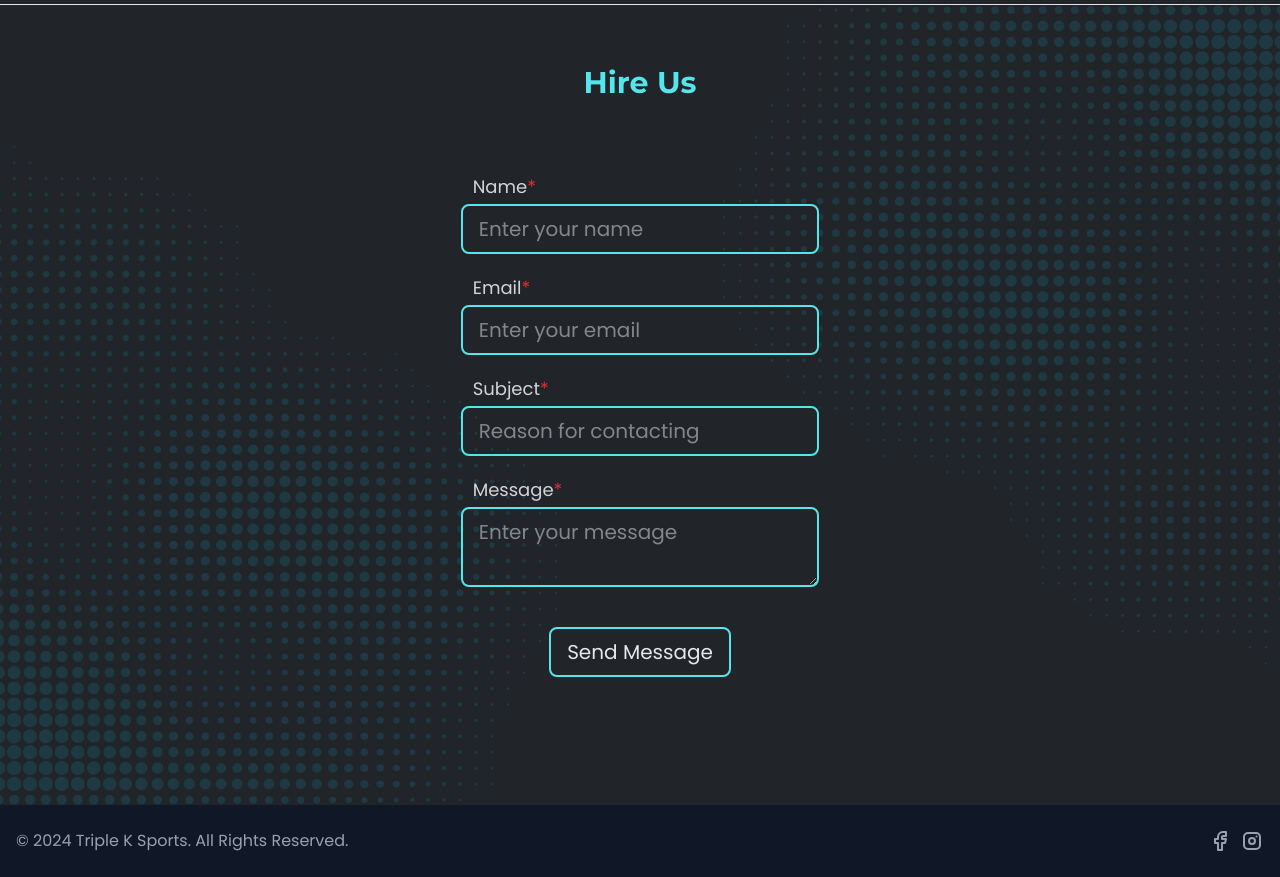
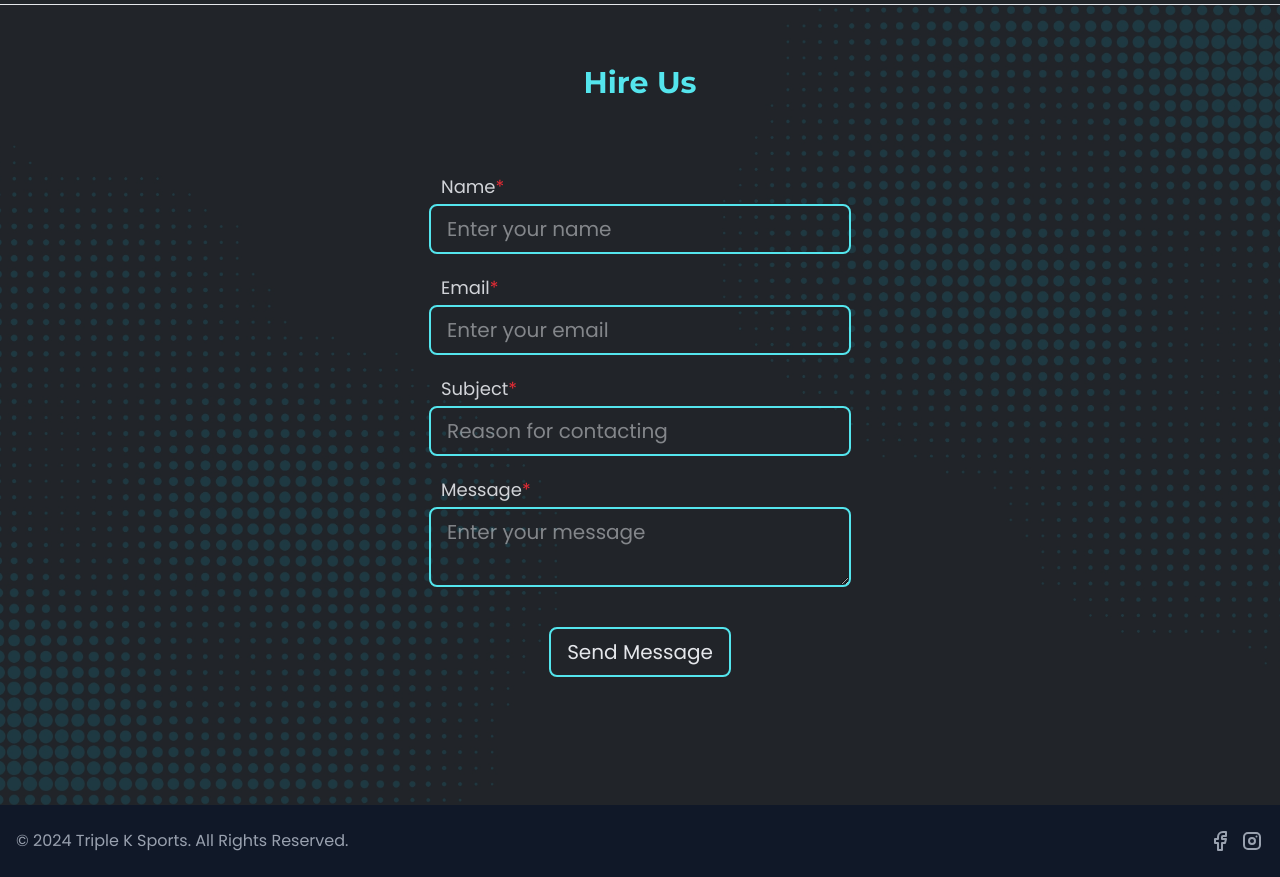
Before and after one commit to suyogpoudel/triple-k-sports, a React (Vite) app: page / in a window 1280 px wide. Shown: the part 4260-5137 px from the top of the page. Built offline with nearby package versions, Linux system fonts and the light colour scheme.

Commit message:
hire us fix

```diff
--- a/src/components/Contact.tsx
+++ b/src/components/Contact.tsx
@@ -41,7 +41,7 @@ const Contact = () => {
         className="flex flex-col justify-center items-center"
         onSubmit={onSubmit}
       >
-        <div className="flex flex-col gap-5 max-sm:px-6 py-10 max-w-[85%]">
+        <div className="flex flex-col gap-5 max-sm:px-6 py-10 w-[100%] max-sm:w-[80%]">
           <div className="flex flex-col gap-1">
             <label htmlFor="nameField" className="text-[18px] opacity-90 px-3">
               Name<span className="text-red-500">*</span>
```
